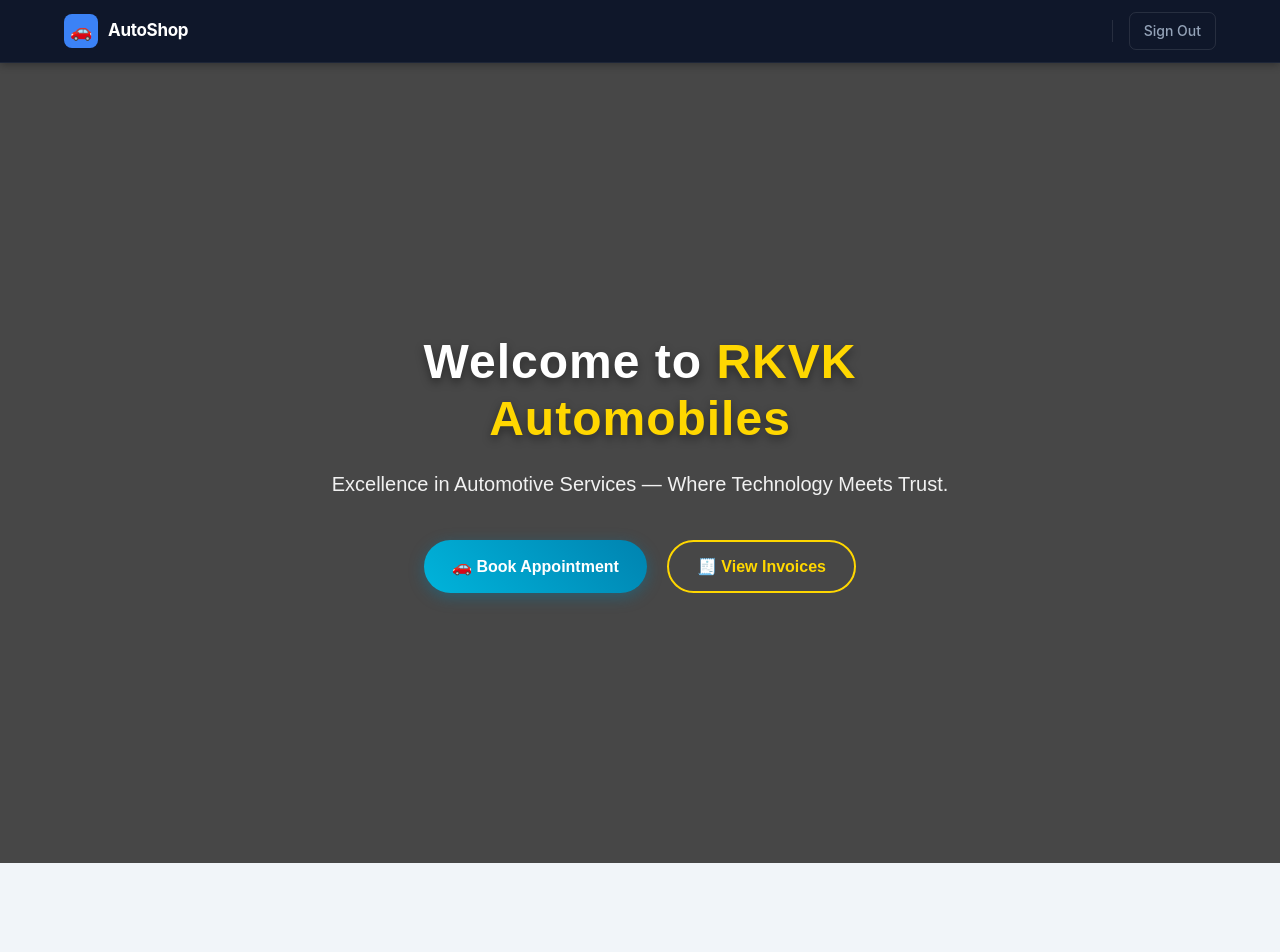
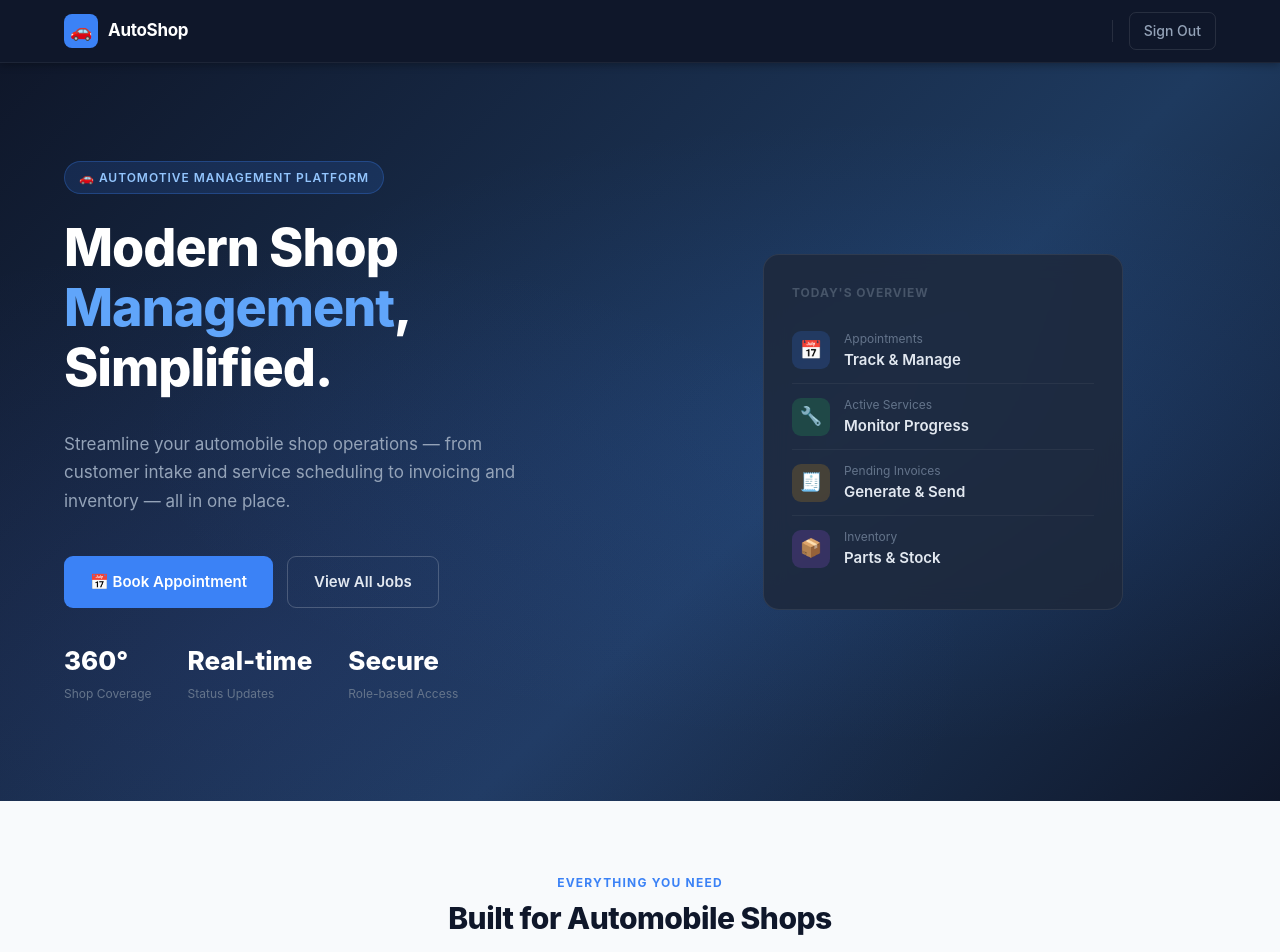
Before and after one commit to chukkachaman/Automobile_Management_System, a React (Vite) app in the folder frontend/: page / in a window 1280 px wide. Shown: the top 952 px of the page. Before the commit the page ends 863 px from the top, so only its background shows below. Built offline with nearby package versions, Linux system fonts and the light colour scheme; sample sign-in values are in the browser's storage.

Commit message:
Redesign Home landing page with hero section and feature showcase

```diff
--- a/frontend/src/components/Home/Home.jsx
+++ b/frontend/src/components/Home/Home.jsx
@@ -1,44 +1,100 @@
 import React, { useEffect } from "react";
 import styles from "./Home.module.css";
 import { useNavigate } from "react-router-dom";
+
+const features = [
+  { icon: "👤", bg: "#dbeafe", title: "Customer Management", desc: "Maintain complete customer profiles with contact info, vehicles, and full service history." },
+  { icon: "🔧", bg: "#dcfce7", title: "Service Tracking",    desc: "Track ongoing and completed repairs. Assign mechanics and monitor job progress in real time." },
+  { icon: "📅", bg: "#fef9c3", title: "Appointments",        desc: "Schedule service appointments, avoid conflicts, and manage bookings with status updates." },
+  { icon: "🧾", bg: "#f3e8ff", title: "Invoice Generation",  desc: "Generate professional invoices with parts, labour costs, and tax breakdown instantly." },
+  { icon: "📦", bg: "#ffedd5", title: "Inventory Control",   desc: "Track parts stock, quantities, and unit pricing to prevent shortfalls during service." },
+  { icon: "👨‍🔧", bg: "#e0f2fe", title: "Mechanic Directory",  desc: "Manage your team of mechanics, their skills, contact details, and service assignments." },
+];
 
 const Home = () => {
   const navigate = useNavigate();
 
   useEffect(() => {
     const token = localStorage.getItem("token");
-    if (!token) {
-      navigate("/login");
-    }
+    if (!token) navigate("/login");
   }, [navigate]);
 
   return (
-    <div className={styles.heroSection}>
-      <div className={styles.overlay}></div>
+    <div className={styles.page}>
+      {/* Hero */}
+      <section className={styles.hero}>
+        <div className={styles.heroBg} />
+        <div className={styles.heroContent}>
+          <div className={styles.heroLeft}>
+            <span className={styles.heroTag}>🚗 Automotive Management Platform</span>
+            <h1 className={styles.heroTitle}>
+              Modern Shop <span>Management</span>, Simplified.
+            </h1>
+            <p className={styles.heroSubtitle}>
+              Streamline your automobile shop operations — from customer intake and service scheduling to invoicing and inventory — all in one place.
+            </p>
+            <div className={styles.heroBtns}>
+              <button className={styles.btnPrimary} onClick={() => navigate("/add-appointment-page")}>
+                📅 Book Appointment
+              </button>
+              <button className={styles.btnSecondary} onClick={() => navigate("/all-appointments")}>
+                View All Jobs
+              </button>
+            </div>
+            <div className={styles.heroStats}>
+              <div className={styles.stat}>
+                <span className={styles.statNum}>360°</span>
+                <span className={styles.statLabel}>Shop Coverage</span>
+              </div>
+              <div className={styles.stat}>
+                <span className={styles.statNum}>Real-time</span>
+                <span className={styles.statLabel}>Status Updates</span>
+              </div>
+              <div className={styles.stat}>
+                <span className={styles.statNum}>Secure</span>
+                <span className={styles.statLabel}>Role-based Access</span>
+              </div>
+            </div>
+          </div>
 
-      <div className={styles.content}>
-        <h1 className={styles.title}>
-          Welcome to <span>RKVK Automobiles</span>
-        </h1>
-        <p className={styles.subtitle}>
-          Excellence in Automotive Services — Where Technology Meets Trust.
-        </p>
+          <div className={styles.heroRight}>
+            <div className={styles.heroCard}>
+              <div className={styles.heroCardTitle}>Today's Overview</div>
+              {[
+                { icon: "📅", bg: styles.iconBlue,   label: "Appointments",    value: "Track & Manage" },
+                { icon: "🔧", bg: styles.iconGreen,  label: "Active Services", value: "Monitor Progress" },
+                { icon: "🧾", bg: styles.iconYellow, label: "Pending Invoices", value: "Generate & Send" },
+                { icon: "📦", bg: styles.iconPurple, label: "Inventory",       value: "Parts & Stock" },
+              ].map((item) => (
+                <div key={item.label} className={styles.heroCardRow}>
+                  <div className={`${styles.heroCardIcon} ${item.bg}`}>{item.icon}</div>
+                  <div>
+                    <div className={styles.heroCardLabel}>{item.label}</div>
+                    <div className={styles.heroCardValue}>{item.value}</div>
+                  </div>
+                </div>
+              ))}
+            </div>
+          </div>
+        </div>
+      </section>
 
-        <div className={styles.buttons}>
-          <button
-            className={styles.primaryBtn}
-            onClick={() => navigate("/add-appointment-page")}
-          >
-            🚗 Book Appointment
-          </button>
-          <button
-            className={styles.secondaryBtn}
-            onClick={() => navigate("/all-invoices")}
-          >
-            🧾 View Invoices
-          </button>
+      {/* Features */}
+      <section className={styles.features}>
+        <div className={styles.featuresInner}>
+          <span className={styles.sectionTag}>Everything You Need</span>
+          <h2 className={styles.sectionTitle}>Built for Automobile Shops</h2>
+          <div className={styles.featureGrid}>
+            {features.map((f) => (
+              <div key={f.title} className={styles.featureCard}>
+                <div className={styles.featureIcon} style={{ background: f.bg }}>{f.icon}</div>
+                <div className={styles.featureTitle}>{f.title}</div>
+                <div className={styles.featureDesc}>{f.desc}</div>
+              </div>
+            ))}
+          </div>
         </div>
-      </div>
+      </section>
     </div>
   );
 };
--- a/frontend/src/components/Home/Home.module.css
+++ b/frontend/src/components/Home/Home.module.css
@@ -1,126 +1,212 @@
-.heroSection {
+.page { display: flex; flex-direction: column; }
+
+.hero {
   position: relative;
+  min-height: calc(100vh - 62px);
+  background: linear-gradient(135deg, #0f172a 0%, #1e3a5f 60%, #0f172a 100%);
+  display: flex;
+  align-items: center;
+  overflow: hidden;
+}
+
+.heroBg {
+  position: absolute;
+  inset: 0;
+  background:
+    radial-gradient(ellipse at 70% 50%, rgba(59,130,246,0.12) 0%, transparent 60%),
+    radial-gradient(ellipse at 20% 80%, rgba(99,102,241,0.08) 0%, transparent 50%);
+  pointer-events: none;
+}
+
+.heroContent {
+  position: relative;
+  max-width: 1200px;
+  margin: 0 auto;
+  padding: 60px 24px;
+  display: grid;
+  grid-template-columns: 1fr 1fr;
+  gap: 60px;
+  align-items: center;
   width: 100%;
-  height: 100vh;
-  background-image: url("http://localhost:8080/images/car.jpg");
-  background-size: cover;
-  background-position: center;
-  background-repeat: no-repeat;
+}
+
+.heroLeft { display: flex; flex-direction: column; gap: 24px; }
+
+.heroTag {
+  display: inline-flex;
+  align-items: center;
+  gap: 8px;
+  background: rgba(59,130,246,0.15);
+  border: 1px solid rgba(59,130,246,0.3);
+  color: #93c5fd;
+  font-size: 12px;
+  font-weight: 600;
+  letter-spacing: 0.08em;
+  text-transform: uppercase;
+  padding: 6px 14px;
+  border-radius: 999px;
+  width: fit-content;
+}
+
+.heroTitle {
+  font-size: clamp(34px, 4.5vw, 52px);
+  font-weight: 800;
+  color: #fff;
+  line-height: 1.15;
+  letter-spacing: -1px;
+}
+
+.heroTitle span { color: #60a5fa; }
+
+.heroSubtitle {
+  font-size: 17px;
+  color: #94a3b8;
+  line-height: 1.7;
+  max-width: 460px;
+}
+
+.heroBtns { display: flex; gap: 14px; flex-wrap: wrap; }
+
+.btnPrimary {
+  background: #3b82f6;
+  color: #fff;
+  border: none;
+  padding: 13px 26px;
+  border-radius: 9px;
+  font-size: 15px;
+  font-weight: 600;
+  cursor: pointer;
+  transition: all 0.15s;
+  display: flex;
+  align-items: center;
+  gap: 8px;
+}
+.btnPrimary:hover { background: #2563eb; transform: translateY(-2px); box-shadow: 0 8px 20px rgba(59,130,246,0.35); }
+
+.btnSecondary {
+  background: transparent;
+  color: #e2e8f0;
+  border: 1px solid rgba(255,255,255,0.2);
+  padding: 13px 26px;
+  border-radius: 9px;
+  font-size: 15px;
+  font-weight: 600;
+  cursor: pointer;
+  transition: all 0.15s;
+  display: flex;
+  align-items: center;
+  gap: 8px;
+}
+.btnSecondary:hover { background: rgba(255,255,255,0.07); border-color: rgba(255,255,255,0.3); transform: translateY(-2px); }
+
+.heroStats { display: flex; gap: 36px; padding-top: 8px; flex-wrap: wrap; }
+.stat { display: flex; flex-direction: column; }
+.statNum { font-size: 26px; font-weight: 800; color: #fff; }
+.statLabel { font-size: 12px; color: #64748b; margin-top: 2px; }
+
+.heroRight { display: flex; justify-content: center; }
+
+.heroCard {
+  background: rgba(30,41,59,0.85);
+  border: 1px solid rgba(255,255,255,0.08);
+  border-radius: 16px;
+  padding: 28px;
+  width: 100%;
+  max-width: 360px;
+  backdrop-filter: blur(12px);
+}
+
+.heroCardTitle {
+  font-size: 12px;
+  font-weight: 700;
+  color: #475569;
+  text-transform: uppercase;
+  letter-spacing: 0.08em;
+  margin-bottom: 16px;
+}
+
+.heroCardRow {
+  display: flex;
+  align-items: center;
+  gap: 14px;
+  padding: 11px 0;
+  border-bottom: 1px solid rgba(255,255,255,0.05);
+}
+.heroCardRow:last-child { border-bottom: none; }
+
+.heroCardIcon {
+  width: 38px;
+  height: 38px;
+  border-radius: 9px;
   display: flex;
   align-items: center;
   justify-content: center;
-  color: #fff;
-  overflow: hidden;
-  font-family: "Poppins", sans-serif;
+  font-size: 18px;
+  flex-shrink: 0;
 }
 
-.overlay {
-  position: absolute;
-  top: 0;
-  left: 0;
-  width: 100%;
-  height: 100%;
-  background: rgba(0, 0, 0, 0.55);
-  backdrop-filter: blur(1px);
+.iconBlue   { background: rgba(59,130,246,0.18); }
+.iconGreen  { background: rgba(34,197,94,0.18); }
+.iconYellow { background: rgba(245,158,11,0.18); }
+.iconPurple { background: rgba(168,85,247,0.18); }
+
+.heroCardLabel { font-size: 12px; color: #64748b; }
+.heroCardValue { font-size: 15px; font-weight: 600; color: #e2e8f0; }
+
+/* Features */
+.features { background: #f8fafc; padding: 72px 24px; }
+.featuresInner { max-width: 1200px; margin: 0 auto; }
+
+.sectionTag {
+  display: block;
+  font-size: 12px;
+  font-weight: 700;
+  color: #3b82f6;
+  text-transform: uppercase;
+  letter-spacing: 0.1em;
+  margin-bottom: 8px;
+  text-align: center;
 }
 
-.content {
-  position: relative;
+.sectionTitle {
+  font-size: 30px;
+  font-weight: 800;
+  color: #0f172a;
   text-align: center;
-  z-index: 2;
-  max-width: 700px;
-  padding: 0 20px;
-  animation: fadeIn 1.5s ease-in-out;
+  margin-bottom: 48px;
+  letter-spacing: -0.5px;
 }
 
-.title {
-  font-size: 3rem;
-  font-weight: 700;
-  letter-spacing: 1px;
-  margin-bottom: 20px;
-  text-shadow: 0px 4px 10px rgba(0, 0, 0, 0.4);
+.featureGrid {
+  display: grid;
+  grid-template-columns: repeat(auto-fit, minmax(250px, 1fr));
+  gap: 20px;
 }
 
-.title span {
-  color: #ffd700;
+.featureCard {
+  background: #fff;
+  border: 1px solid #e2e8f0;
+  border-radius: 14px;
+  padding: 26px 22px;
+  transition: transform 0.2s, box-shadow 0.2s;
+}
+.featureCard:hover { transform: translateY(-4px); box-shadow: 0 12px 28px rgba(0,0,0,0.09); }
+
+.featureIcon {
+  width: 46px;
+  height: 46px;
+  border-radius: 11px;
+  display: flex;
+  align-items: center;
+  justify-content: center;
+  font-size: 21px;
+  margin-bottom: 14px;
 }
 
-.subtitle {
-  font-size: 1.25rem;
-  color: #f1f1f1;
-  margin-bottom: 40px;
-  line-height: 1.6;
+.featureTitle { font-size: 16px; font-weight: 700; color: #0f172a; margin-bottom: 8px; }
+.featureDesc  { font-size: 14px; color: #64748b; line-height: 1.65; }
+
+@media (max-width: 900px) {
+  .heroContent { grid-template-columns: 1fr; gap: 40px; }
+  .heroRight { display: none; }
 }
-
-.buttons {
-  display: flex;
-  justify-content: center;
-  gap: 20px;
-  flex-wrap: wrap;
-}
-
-.primaryBtn,
-.secondaryBtn {
-  padding: 12px 28px;
-  border: none;
-  border-radius: 30px;
-  cursor: pointer;
-  font-size: 1rem;
-  font-weight: 600;
-  transition: all 0.3s ease;
-}
-
-.primaryBtn {
-  background: linear-gradient(45deg, #00b4db, #0083b0);
-  color: #fff;
-  box-shadow: 0px 4px 15px rgba(0, 131, 176, 0.4);
-}
-
-.primaryBtn:hover {
-  background: linear-gradient(45deg, #0094c7, #00709e);
-  transform: translateY(-3px);
-}
-
-.secondaryBtn {
-  background: transparent;
-  color: #ffd700;
-  border: 2px solid #ffd700;
-}
-
-.secondaryBtn:hover {
-  background: #ffd700;
-  color: #000;
-  transform: translateY(-3px);
-}
-
-@keyframes fadeIn {
-  from {
-    opacity: 0;
-    transform: translateY(30px);
-  }
-  to {
-    opacity: 1;
-    transform: translateY(0);
-  }
-}
-
-/* Make it responsive */
-@media (max-width: 768px) {
-  .title {
-    font-size: 2.3rem;
-  }
-
-  .subtitle {
-    font-size: 1rem;
-  }
-
-  .buttons {
-    flex-direction: column;
-    gap: 15px;
-  }
-
-  .primaryBtn,
-  .secondaryBtn {
-    width: 80%;
-  }
-}
```
